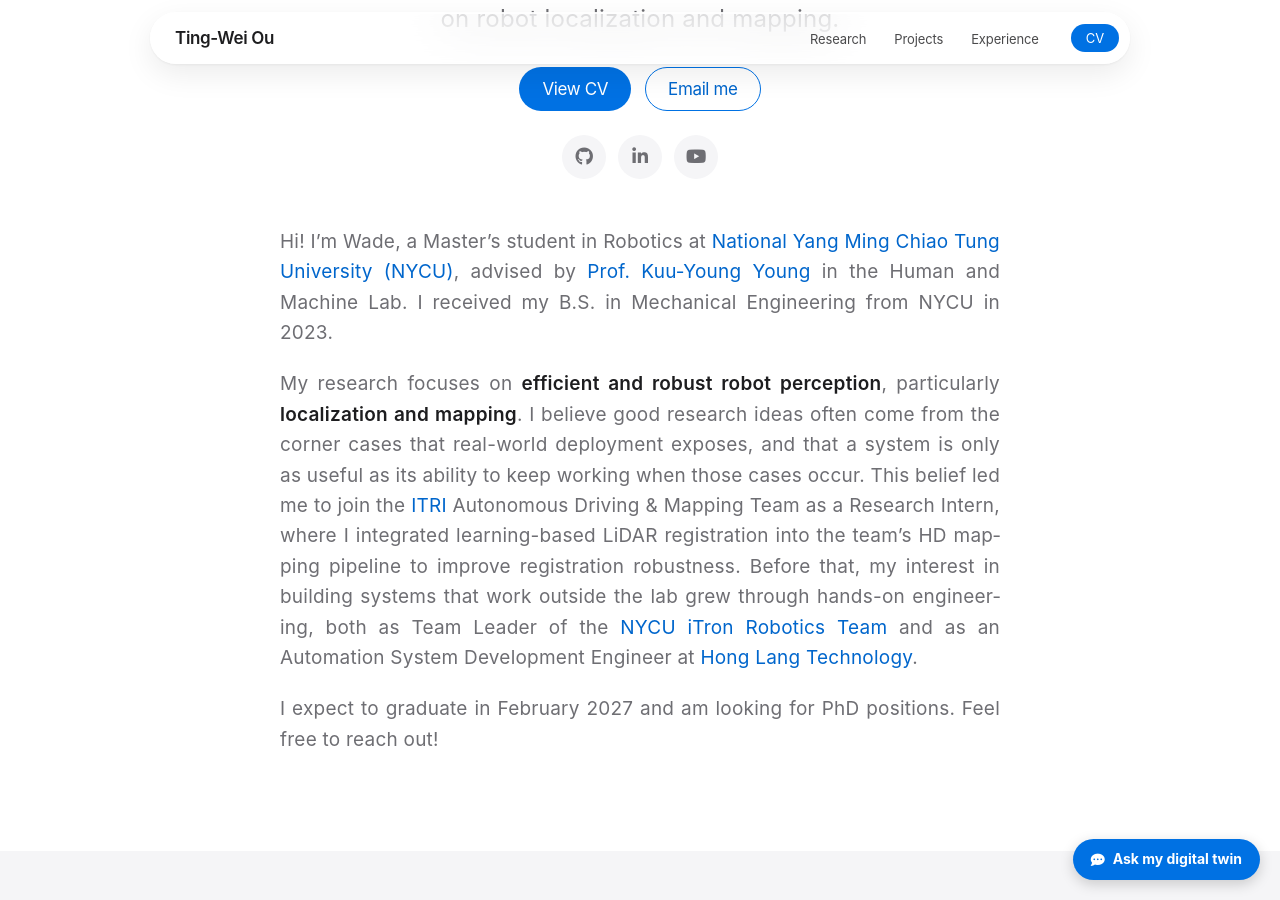
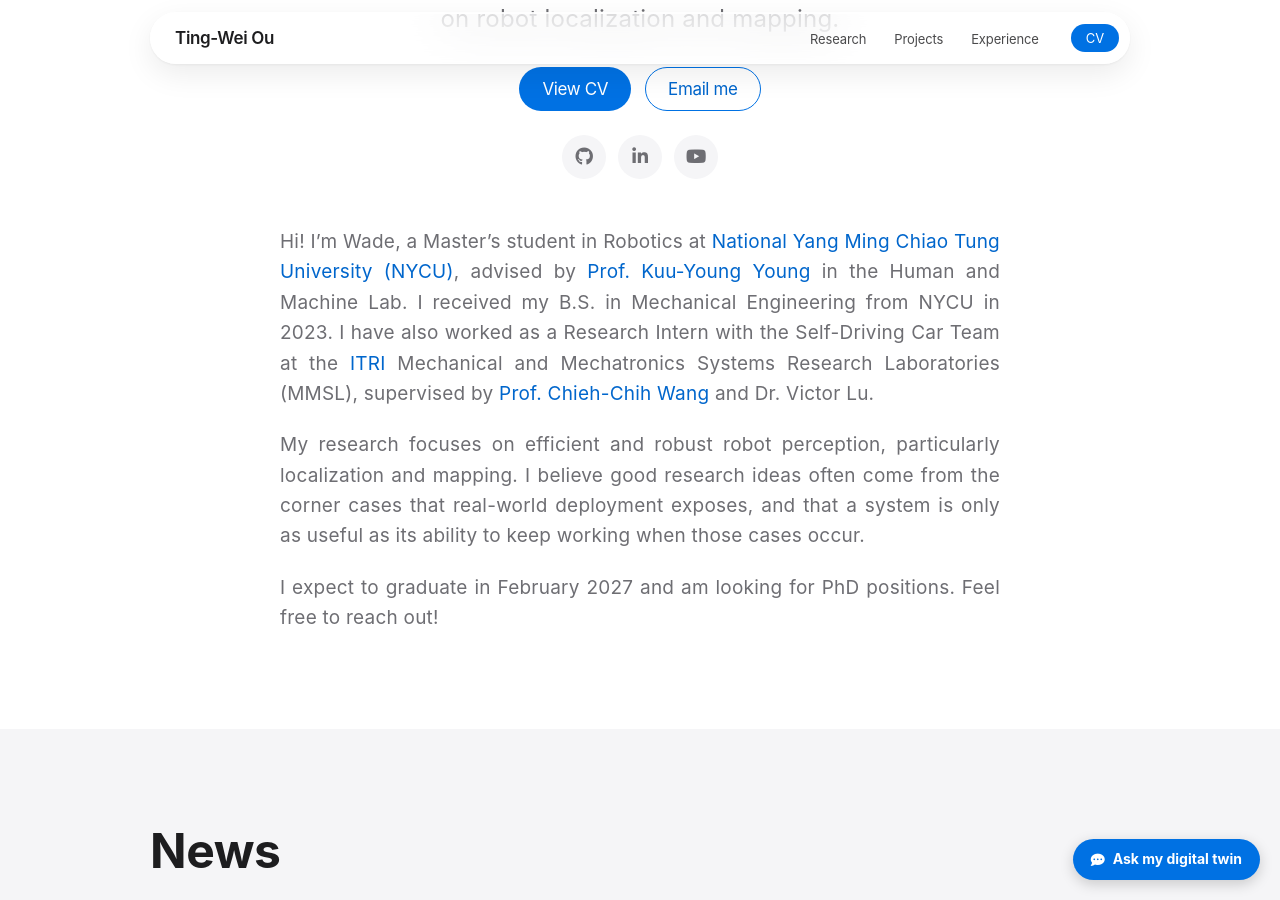
Before and after one commit to ouotingwei/ouotingwei.github.io, a Jekyll site: the page built from index.md, in a window 1280 px wide and 900 px high, scrolled down 458 px. Built offline with Jekyll 4.4.1, drawn with Linux system fonts in a browser that asks for light colours.

Commit message:
update info

```diff
--- a/index.md
+++ b/index.md
@@ -33,9 +33,9 @@ title: Home
 
 <div class="container bio" markdown="1">
 
-Hi! I'm Wade, a Master's student in Robotics at [National Yang Ming Chiao Tung University (NYCU)](https://www.nycu.edu.tw/nycu/en/index), advised by [Prof. Kuu-Young Young](https://robotics.nycu.edu.tw/tw/teachers/show.php?num=14&page=2) in the Human and Machine Lab. I received my B.S. in Mechanical Engineering from NYCU in 2023.
+Hi! I’m Wade, a Master’s student in Robotics at [National Yang Ming Chiao Tung University (NYCU)](https://www.nycu.edu.tw/nycu/en/index), advised by [Prof. Kuu-Young Young](https://robotics.nycu.edu.tw/tw/teachers/show.php?num=14&page=2) in the Human and Machine Lab. I received my B.S. in Mechanical Engineering from NYCU in 2023. I have also worked as a Research Intern with the Self-Driving Car Team at the [ITRI](https://www.itri.org.tw/english/index.aspx) Mechanical and Mechatronics Systems Research Laboratories (MMSL), supervised by [Prof. Chieh-Chih Wang](https://sites.google.com/site/chiehchihbobwang/home?authuser=0) and Dr. Victor Lu.
 
-My research focuses on **efficient and robust robot perception**, particularly **localization and mapping**. I believe good research ideas often come from the corner cases that real-world deployment exposes, and that a system is only as useful as its ability to keep working when those cases occur. This belief led me to join the [ITRI](https://www.itri.org.tw/english/index.aspx) Autonomous Driving & Mapping Team as a Research Intern, where I integrated learning-based LiDAR registration into the team's HD mapping pipeline to improve registration robustness. Before that, my interest in building systems that work outside the lab grew through hands-on engineering, both as Team Leader of the [NYCU iTron Robotics Team](https://itrongoto.us/) and as an Automation System Development Engineer at [Hong Lang Technology](https://www.honglang-tw.com/?lang=en).
+My research focuses on efficient and robust robot perception, particularly localization and mapping. I believe good research ideas often come from the corner cases that real-world deployment exposes, and that a system is only as useful as its ability to keep working when those cases occur.
 
 I expect to graduate in February 2027 and am looking for PhD positions. Feel free to reach out!
 
```
Also changed, not shown: 1 other file.
